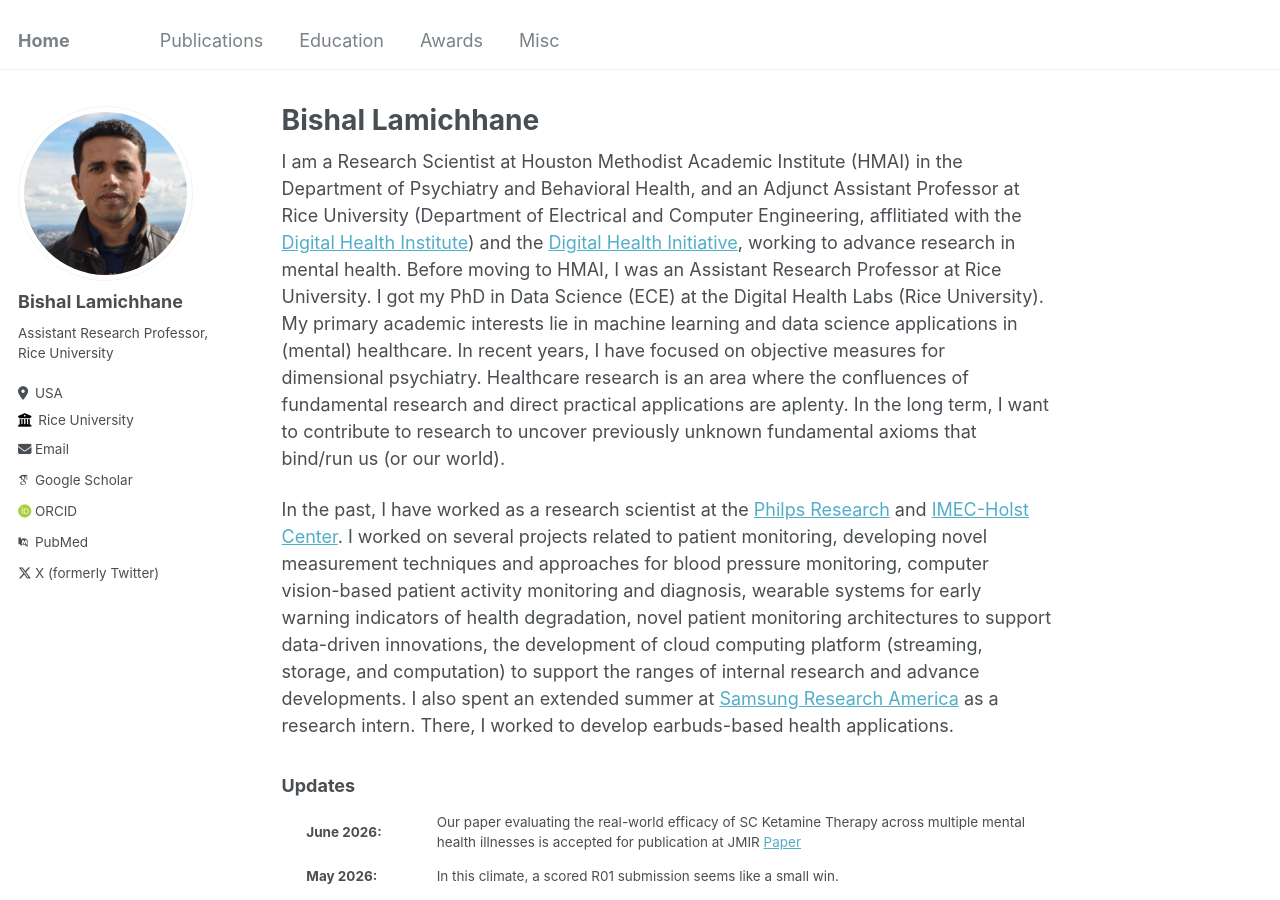
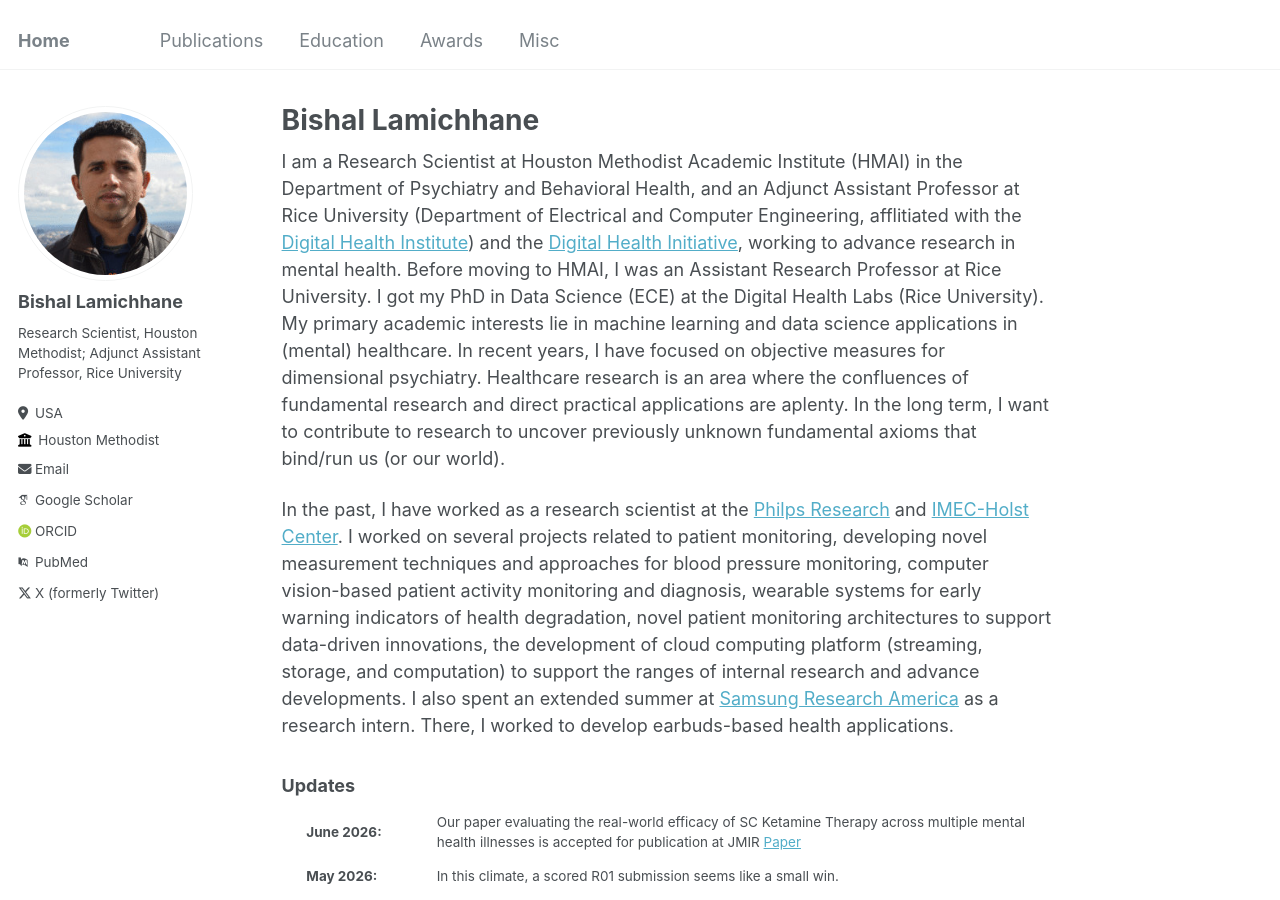
Before and after one commit to lbishal/lbishal.github.io, a Jekyll site: the page built from _pages/about.md, in a window 1280 px wide and 900 px high. Built offline with Jekyll 4.4.1, drawn with Linux system fonts in a browser that asks for light colours; some web fonts are replaced.

Commit message:
latest changes

```diff
--- a/_config.yml
+++ b/_config.yml
@@ -11,7 +11,7 @@ locale                   : "en-US"
 title                    : "Home"
 title_separator          : "-"
 name                     : &name "Bishal Lamichhane"
-description              : &description "Assistant Research Professor"
+description              : &description "Research Scientist/Adjunct Assistant Professor"
 url                      : https://lamichhanebishal.com # the base hostname & protocol for your site e.g. "https://mmistakes.github.io"
 baseurl                  : "" # the subpath of your site, e.g. "/blog"
 repository               : "lbishal/lbishal.github.io"
@@ -24,9 +24,9 @@ author:
   avatar           : "profile.png"
   name             : "Bishal Lamichhane"
   pronouns         : # example: "she/her"
-  bio              : "Assistant Research Professor, Rice University"
+  bio              : "Research Scientist, Houston Methodist; Adjunct Assistant Professor, Rice University"
   location         : "USA"
-  employer         : "Rice University"
+  employer         : "Houston Methodist"
   uri              : # URL
   email            : "lastname.firstname@gmail.com"
 
```
Also changed, not shown: 1 other file.
